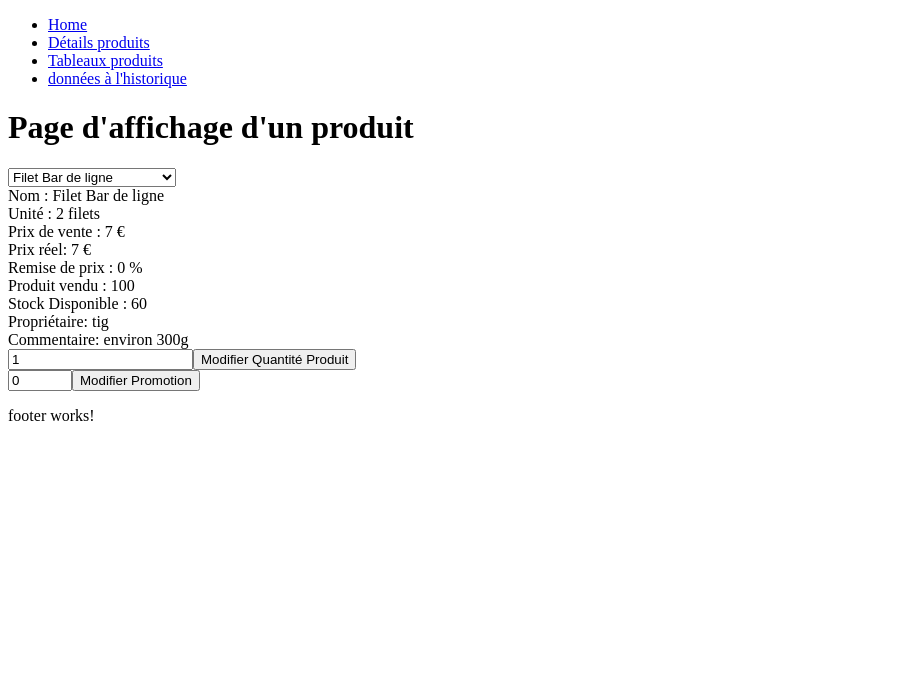
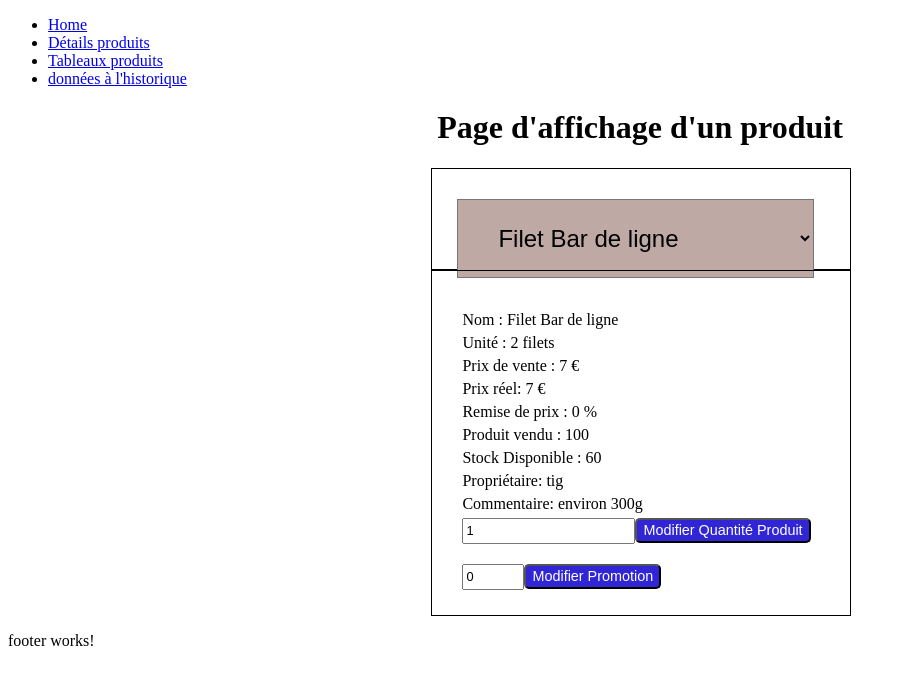
Before and after one commit to NgamyGianni/back-office-school-project, an Angular app: page /details in a window 1280 px wide. Shown: the top 684 px of the page, without its empty margins (0-906 px from the left). Built offline with nearby package versions, Linux system fonts and the light colour scheme.

Commit message:
Add css on details-produit
I made some modifications on the view dtails-produit

```diff
--- a/src/app/pages/details-produit/details-produit.component.css
+++ b/src/app/pages/details-produit/details-produit.component.css
@@ -0,0 +1,51 @@
+.title {
+  text-align: center;
+}
+.all-block {
+  width: 33%;
+  min-height: 200px;
+  margin: auto;
+  display: flex;
+  justify-content: flex-start;
+  flex-direction: column;
+  /* align-items: center; */
+  /* border: black solid 2px; */
+  /* font-size: 20px;
+  padding: 10px 15px; */
+}
+.product-choice {
+  width: 100%;
+  height: 100px;
+  border: black solid 1px;
+}
+select {
+  color: black;
+  background-color: #bfa9a5;
+  font-size: 1.5rem;
+  padding: 1em 1.5em;
+  margin: 30px 0 15px 25px;
+}
+.text {
+  width: 100%;
+  height: auto;
+
+  border: black solid 1px;
+}
+.text > div {
+  margin: 5px 0px 5px 30px;
+}
+#product-name {
+  margin: 40px 0px 0px 30px;
+}
+div input {
+  height: 20px;
+  font-size: 0.8em;
+  margin-bottom: 20px;
+}
+input ~ button {
+  height: 25px;
+  background-color: rgb(49, 38, 214);
+  color: white;
+  border-radius: 5px;
+  font-size: 0.9em;
+}
--- a/src/app/pages/details-produit/details-produit.component.html
+++ b/src/app/pages/details-produit/details-produit.component.html
@@ -1,10 +1,16 @@
 
-<h1>Page d'affichage d'un produit</h1>
-<select [(ngModel)]="selectedProductID" (change)="changeProduct()">
-    <option *ngFor="let produit of listeProduits" [value]="produit.id" >{{produit.name}}</option>
+<h1 class="title">Page d'affichage d'un produit</h1>
+<div class="all-block">
+    <div class="product-choice">
+        <select class="custom-select"
+         [(ngModel)]="selectedProductID" (change)="changeProduct()">
+            <option
+             *ngFor="let produit of listeProduits" [value]="produit.id">{{produit.name}}</option>
         </select>
-<div>
-    <div>Nom : {{product.name}}</div>
+    </div>
+
+    <div class="text">
+        <div id="product-name">Nom : {{product.name}}</div>
         <div>Unité : {{product.unit}}</div>
         <div>Prix de vente : {{product.price_on_sale}} €</div>
         <div>Prix réel: {{product.price}} €</div>
@@ -15,12 +21,26 @@
         <div>Commentaire: {{product.comments}}</div>
         <div>
             <div>
-            <input type="number" id="nStock" name="nStock" min=-{{product.quantity_stock}} minlength="1" maxlength="8" [(ngModel)]="addStockProductNumber">
-            <button (click)="this.putAddRemoveStockProduct()">Modifier Quantité Produit</button>
+                <input type="number" id="nStock" name="nStock"
+                        min=-{{product.quantity_stock}} minlength="1" maxlength="8"
+                        [(ngModel)]="addStockProductNumber">
+                <button  (click)="this.putAddRemoveStockProduct()">
+                        Modifier Quantité Produit</button>
             </div>
             <div>
-            <input type="number" id="nDiscount" name="nDiscount" min=0 max=100 minlength="1" maxlength="8" value="{{product.discount}}" [(ngModel)]="addDiscountNumber">
-            <button (click)="this.putUpdatePromotionProduct()">Modifier Promotion</button>
+                <input type="number" id="nDiscount" name="nDiscount"
+                        min=0 max=100 minlength="1" maxlength="8"
+                        value="{{product.discount}}" [(ngModel)]="addDiscountNumber">
+                <button (click)="this.putUpdatePromotionProduct()">
+                        Modifier Promotion</button>
             </div>
         </div>
     </div>
+
+</div>
+<!-- <select class="select-id">
+    <option value="car">Volovo</option>
+    <option value="Truc">Mazda</option>
+    <option value="plane">Boeing</option>
+    <option value="ship">Titanic</option>
+</select> -->
--- a/src/app/pages/home/home.component.css
+++ b/src/app/pages/home/home.component.css
@@ -9,3 +9,16 @@ h1 {
   justify-content: space-around;
   flex-direction: row;
 }
+.all-products {
+  width: 90%;
+  min-height: 400px;
+  margin: 40px 50px;
+  display: grid;
+  grid-template-columns: repeat(auto-fill, minmax(90px, 270px));
+  grid-template-rows: repeat(auto-fill, minmax(100px, 240px));
+}
+.descrip-product {
+  padding: 2px 0px 2px 10px;
+  background-color: aqua;
+  border: black dashed 2px;
+}
--- a/src/app/pages/home/home.component.html
+++ b/src/app/pages/home/home.component.html
@@ -1,20 +1,22 @@
 <h1> Bateau Thibault</h1>
 <div class="group-btns">
     <div >
-        <app-button-details-home
-
-            (getDetailsProduct)="onGetDetailsProduct($event)"
-            ></app-button-details-home>
-            <!-- <button (click)="pressTest()">PressTest</button> -->
-        <!-- <div class="display-btn">
-            <div class="block">
-                <h4 class="spacing">Détails produits</h4>
-            </div>
-            <p class="spacing">Afficher les détails des produits</p>
-            <button type="submit" (click)="onGetDetailsProducts()">Click</button>
-        </div> -->
+        <app-button-details-home (getDetailsProduct)="onGetDetailsProduct($event)"></app-button-details-home>
     </div>
     <div>
         <app-button-manage-home></app-button-manage-home>
     </div>
 </div>
+<div class="all-products" >
+    <div class="descrip-product" *ngFor="let product of productsList">
+        <h4>Nom : {{product.name}}</h4>
+        <div>Unité : {{product.unit}}</div>
+        <div>Prix de vente : {{product.price_on_sale}} €</div>
+        <div>Prix réel: {{product.price}} €</div>
+        <div>Remise de prix : {{product.discount}} %</div>
+        <div>Produit vendu : {{product.quantity_sold}}</div>
+        <div>Stock Disponible : {{product.quantity_stock}}</div>
+        <div>Propriétaire: {{product.owner}}</div>
+        <div>Commentaire: {{product.comments}}</div>
+    </div>
+</div>
--- a/src/app/pages/home/home.component.ts
+++ b/src/app/pages/home/home.component.ts
@@ -1,21 +1,31 @@
 import { Component, OnInit } from '@angular/core';
 import { ProductsService } from '../../core/services/products.service';
-
+import { Product } from '../../core/Interfaces/product';
 @Component({
   selector: 'app-home',
   templateUrl: './home.component.html',
   styleUrls: ['./home.component.css']
 })
 export class HomeComponent implements OnInit {
-  onDisplayList=false;
+  onDisplayList!:boolean;
+  productsList!:Product[];
   constructor(private productsService:ProductsService) { }
 
   ngOnInit(): void {
   }
   onGetDetailsProduct(displayList:boolean){
+    this.onDisplayList=false
     console.log("Received an event from the component btn-details", displayList)
-    // this.productsService.getProductsFromJson()
-    //       .subscribe
+    this.productsService.getProductsFromJson()
+          .subscribe({
+            next:(res:Product[])=>{
+              this.productsList=[...res];
+              console.log(this.productsList);},
+            // error:(err)=>console.log("I got an error "+err),
+            // complete:()=>{this.onDisplayList=!this.onDisplayList}
+          })
+    //if(this.onDisplayList)
+
   }
 
 
```
Lines whose indentation alone changed are shown as unchanged.
